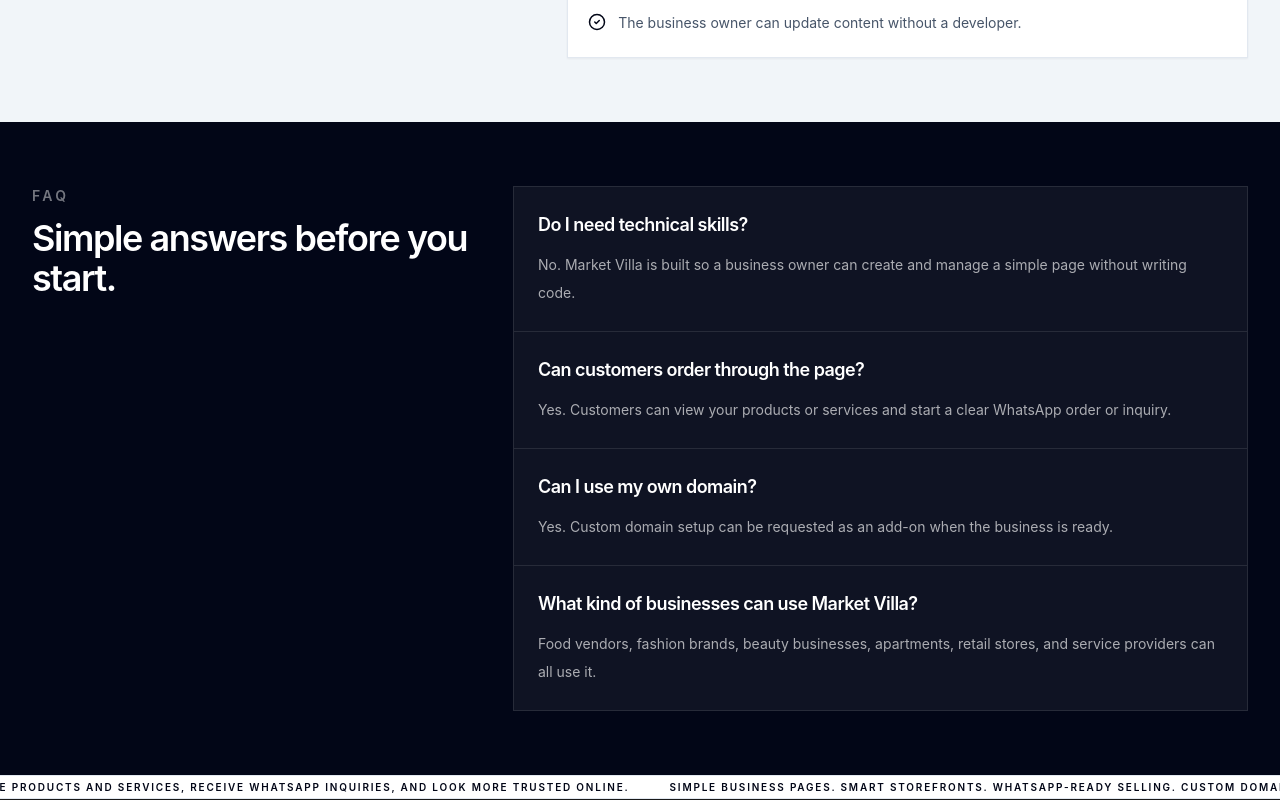
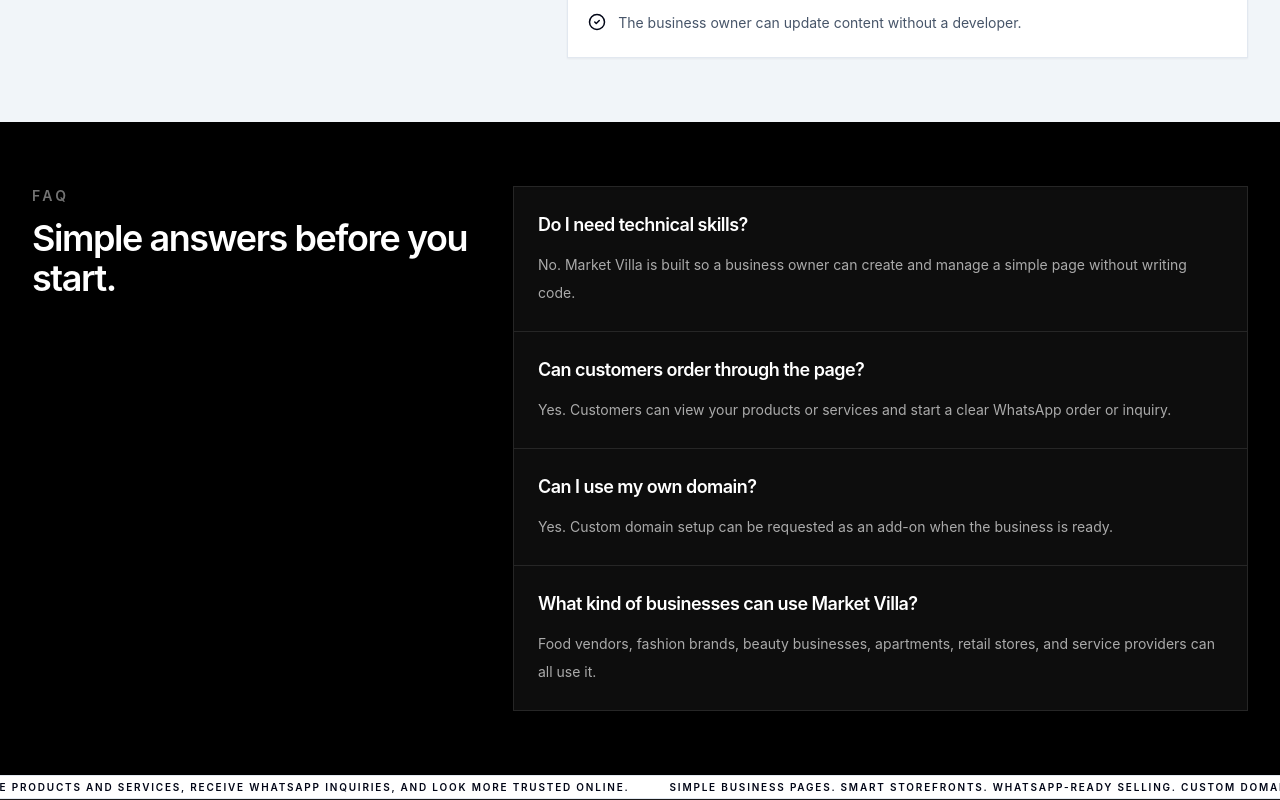
Before and after one commit to hexernft/Market-Villa, a Next.js app: page / in a window 1280 px wide. Shown: the part 1260-2060 px from the top of the page. Built offline with nearby package versions, Linux system fonts and the light colour scheme.

Commit message:
Make FAQ background black

```diff
--- a/app/page.tsx
+++ b/app/page.tsx
@@ -194,7 +194,7 @@
           </div>
         </div>
       </section>
-      <section id="faq" className="bg-slate-950 px-5 py-16 text-white md:px-8">
+      <section id="faq" className="bg-black px-5 py-16 text-white md:px-8">
         <div className="mx-auto grid max-w-7xl gap-10 lg:grid-cols-[0.75fr_1.25fr]">
           <div>
             <p className="text-sm font-semibold uppercase tracking-[0.24em] text-white/45">
```
